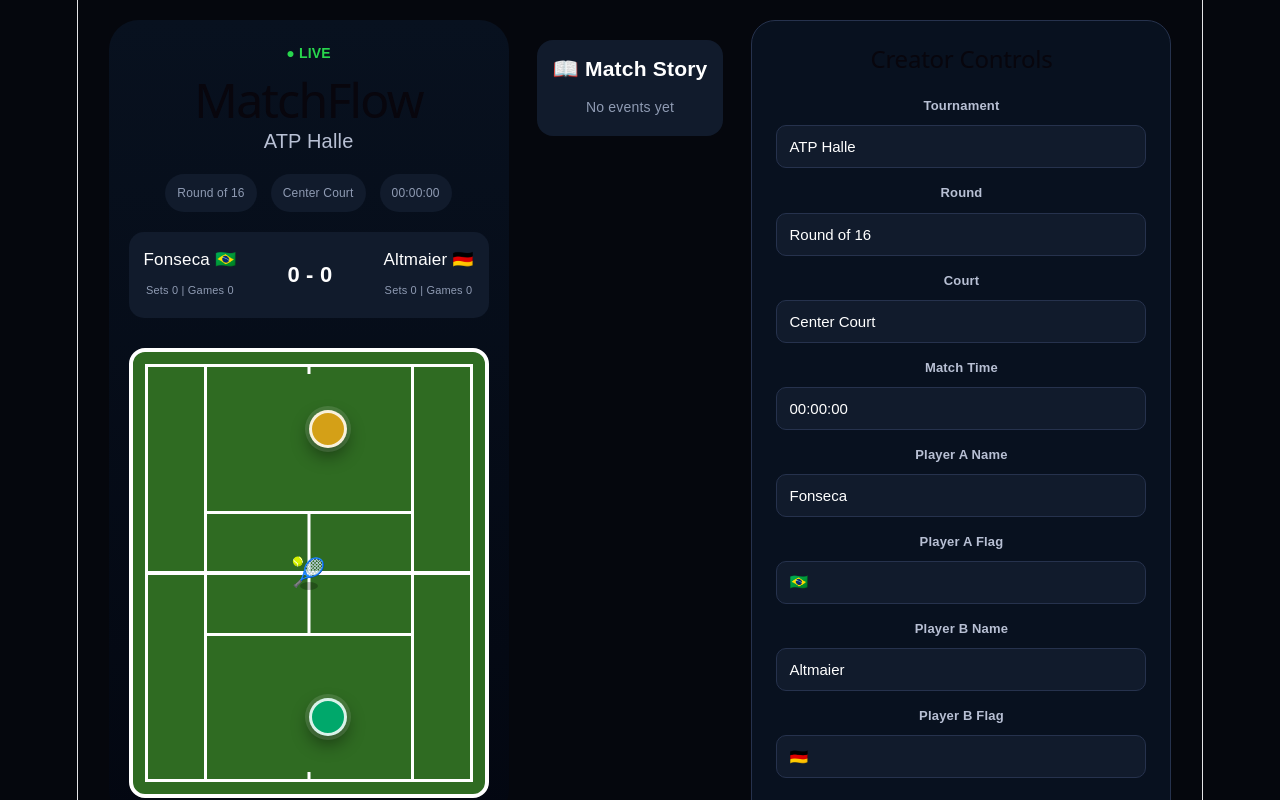
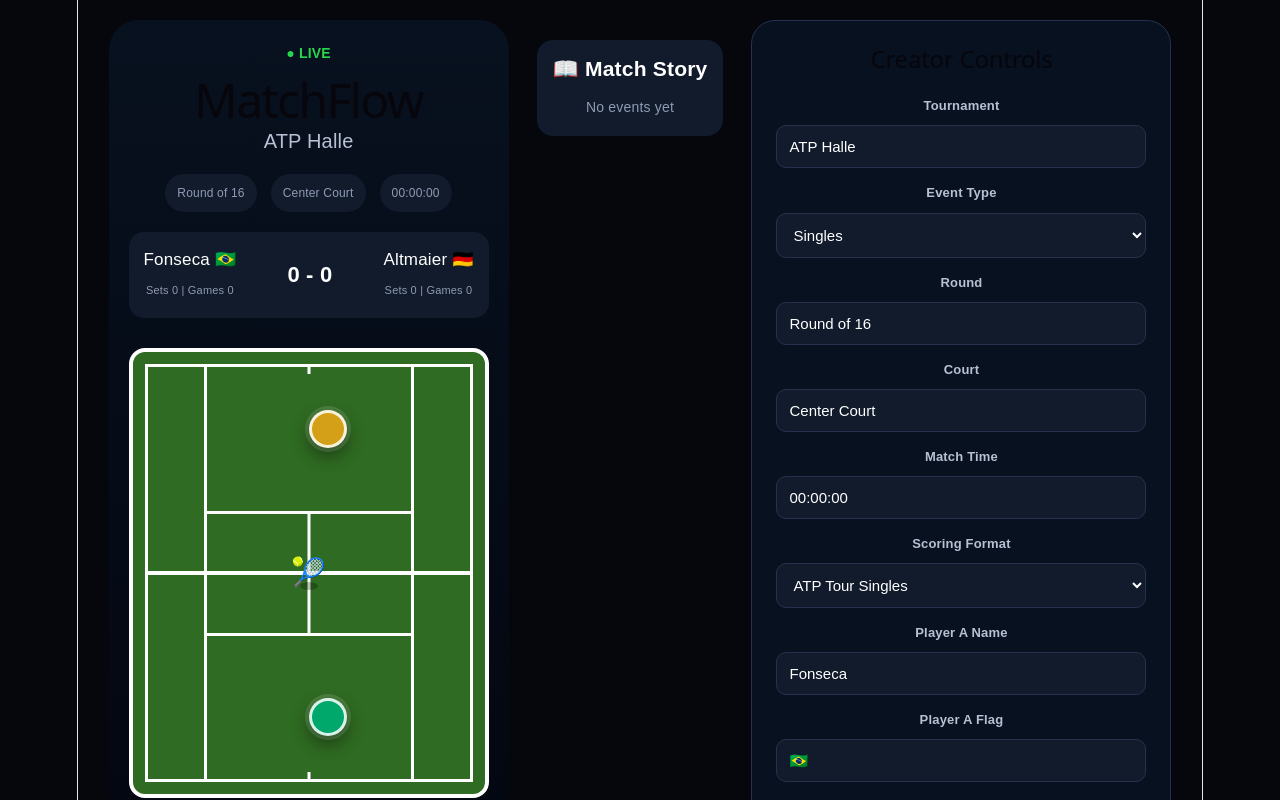
Before and after one commit to ramonpbarros/matchflow, a React (Vite) app: page / in a window 1280 px wide. Shown: the top 800 px of the page. Built offline with nearby package versions, Linux system fonts and the light colour scheme.

Commit message:
clean match event model for api readiness

```diff
--- a/src/App.css
+++ b/src/App.css
@@ -445,3 +445,39 @@ h1 {
   font-size: 14px;
   margin: 0;
 }
+
+.tie-break-banner {
+  width: fit-content;
+
+  margin: 12px auto;
+
+  padding: 8px 18px;
+
+  border-radius: 999px;
+
+  background: linear-gradient(90deg, #ff6b00, #ff3030);
+
+  color: white;
+
+  font-weight: 800;
+
+  letter-spacing: 1px;
+
+  animation: pulse 1s infinite;
+}
+
+@keyframes pulse {
+  50% {
+    transform: scale(1.05);
+  }
+}
+
+.creator-panel select {
+  width: 100%;
+  background: #111b2c;
+  color: white;
+  border: 1px solid #26324d;
+  padding: 12px;
+  border-radius: 10px;
+  font-size: 15px;
+}
--- a/src/App.jsx
+++ b/src/App.jsx
@@ -5,6 +5,52 @@ import Scoreboard from './components/Scoreboard';
 import Timeline from './components/Timeline';
 
 const tennisPoints = ['0', '15', '30', '40'];
+
+const scoringProfiles = {
+  ATP_TOUR_SINGLES: {
+    label: 'ATP Tour Singles',
+    setsToWin: 2,
+    gamesToWinSet: 6,
+    winSetBy: 2,
+    tieBreakAt: 6,
+    tieBreakPointsToWin: 7,
+    decidingSetTieBreakPointsToWin: 7,
+    noAd: false,
+  },
+
+  GRAND_SLAM_MENS_SINGLES: {
+    label: "Grand Slam Men's Singles",
+    setsToWin: 3,
+    gamesToWinSet: 6,
+    winSetBy: 2,
+    tieBreakAt: 6,
+    tieBreakPointsToWin: 7,
+    decidingSetTieBreakPointsToWin: 10,
+    noAd: false,
+  },
+
+  GRAND_SLAM_WOMENS_SINGLES: {
+    label: "Grand Slam Women's Singles",
+    setsToWin: 2,
+    gamesToWinSet: 6,
+    winSetBy: 2,
+    tieBreakAt: 6,
+    tieBreakPointsToWin: 7,
+    decidingSetTieBreakPointsToWin: 10,
+    noAd: false,
+  },
+
+  DOUBLES_NO_AD: {
+    label: 'Doubles No-Ad',
+    setsToWin: 2,
+    gamesToWinSet: 6,
+    winSetBy: 2,
+    tieBreakAt: 6,
+    tieBreakPointsToWin: 7,
+    decidingSetTieBreakPointsToWin: 10,
+    noAd: true,
+  },
+};
 
 export default function App() {
   const [match, setMatch] = useState({
@@ -15,6 +61,10 @@ export default function App() {
     courtName: 'Center Court',
 
     matchTime: '00:00:00',
+
+    scoringProfile: 'ATP_TOUR_SINGLES',
+
+    eventType: 'Singles',
 
     playerA: {
       name: 'Fonseca',
@@ -38,7 +88,7 @@ export default function App() {
 
     tieBreak: false,
 
-    event: '',
+    broadcastEvent: '',
 
     events: [],
 
@@ -83,13 +133,13 @@ export default function App() {
 
     setMatch((prev) => ({
       ...prev,
-      event: eventName,
+      broadcastEvent: eventName,
     }));
 
     setTimeout(() => {
       setMatch((prev) => ({
         ...prev,
-        event: '',
+        broadcastEvent: '',
       }));
     }, 1200);
   }
@@ -175,13 +225,17 @@ export default function App() {
       const otherPoint = prev[otherPointKey];
 
       function winGame() {
+        const rules = scoringProfiles[prev.scoringProfile];
+
         const nextGames = prev[playerKey].games + 1;
-
         const opponentGames = prev[opponentKey].games;
 
-        const winsSet = nextGames >= 6 && nextGames - opponentGames >= 2;
+        const winsSet =
+          nextGames >= rules.gamesToWinSet &&
+          nextGames - opponentGames >= rules.winSetBy;
 
-        const entersTieBreak = nextGames === 6 && opponentGames === 6;
+        const entersTieBreak =
+          nextGames === rules.tieBreakAt && opponentGames === rules.tieBreakAt;
 
         return {
           ...prev,
@@ -205,7 +259,7 @@ export default function App() {
             games: winsSet ? 0 : prev[opponentKey].games,
           },
 
-          event: winsSet ? `SET ${playerName}` : `GAME ${playerName}`,
+          broadcastEvent: winsSet ? `SET ${playerName}` : `GAME ${playerName}`,
 
           events: [
             winsSet ? `🎉 Set ${playerName}` : `🏆 Game ${playerName}`,
@@ -220,7 +274,7 @@ export default function App() {
           return {
             ...prev,
             advantage: player,
-            event: `ADVANTAGE ${playerName}`,
+            broadcastEvent: `ADVANTAGE ${playerName}`,
             events: [`🟢 Advantage ${playerName}`, ...prev.events].slice(0, 5),
           };
         }
@@ -232,7 +286,7 @@ export default function App() {
         return {
           ...prev,
           advantage: null,
-          event: 'DEUCE',
+          broadcastEvent: 'DEUCE',
           events: ['🟠 Deuce', ...prev.events].slice(0, 5),
         };
       }
@@ -247,7 +301,7 @@ export default function App() {
       return {
         ...prev,
         [pointKey]: newPoint,
-        event: `POINT ${player}`,
+        broadcastEvent: `POINT ${player}`,
         events: [`🎾 Point ${playerName}`, ...prev.events].slice(0, 5),
       };
     });
@@ -255,7 +309,7 @@ export default function App() {
     setTimeout(() => {
       setMatch((prev) => ({
         ...prev,
-        event: '',
+        broadcastEvent: '',
       }));
     }, 1200);
   }
@@ -266,13 +320,13 @@ export default function App() {
       pointA: 0,
       pointB: 0,
       advantage: null,
-      event: 'RESET',
+      broadcastEvent: 'RESET',
     }));
 
     setTimeout(() => {
       setMatch((prev) => ({
         ...prev,
-        event: '',
+        broadcastEvent: '',
       }));
     }, 700);
   }
@@ -286,10 +340,11 @@ export default function App() {
           <h1>MatchFlow</h1>
           <p className="tournament">{match.tournament}</p>
 
+          {match.tieBreak && (
+            <div className="tie-break-banner">🔥 TIE BREAK</div>
+          )}
+
           <div className="match-meta">
-            {match.tieBreak && (
-              <div className="tie-break-banner">🔥 TIE BREAK</div>
-            )}
             <span>{match.round}</span>
 
             <span>{match.courtName}</span>
@@ -304,7 +359,7 @@ export default function App() {
           />
 
           <div
-            className={`court ${match.event
+            className={`court ${match.broadcastEvent
               .toLowerCase()
               .replaceAll(' ', '-')}`}
           >
@@ -336,7 +391,9 @@ export default function App() {
               }}
             ></div>
 
-            {match.event && <div className="event-badge">{match.event}</div>}
+            {match.broadcastEvent && (
+              <div className="event-badge">{match.broadcastEvent}</div>
+            )}
           </div>
         </div>
         <Timeline events={match.events} />
@@ -348,6 +405,16 @@ export default function App() {
             value={match.tournament}
             onChange={(e) => updateMatch('tournament', e.target.value)}
           />
+
+          <label>Event Type</label>
+          <select
+            value={match.eventType}
+            onChange={(e) => updateMatch('eventType', e.target.value)}
+          >
+            <option value="Singles">Singles</option>
+            <option value="Doubles">Doubles</option>
+            <option value="Mixed Doubles">Mixed Doubles</option>
+          </select>
 
           <label>Round</label>
           <input
@@ -366,6 +433,18 @@ export default function App() {
             value={match.matchTime}
             onChange={(e) => updateMatch('matchTime', e.target.value)}
           />
+
+          <label>Scoring Format</label>
+          <select
+            value={match.scoringProfile}
+            onChange={(e) => updateMatch('scoringProfile', e.target.value)}
+          >
+            {Object.entries(scoringProfiles).map(([key, profile]) => (
+              <option key={key} value={key}>
+                {profile.label}
+              </option>
+            ))}
+          </select>
 
           <label>Player A Name</label>
           <input
```
